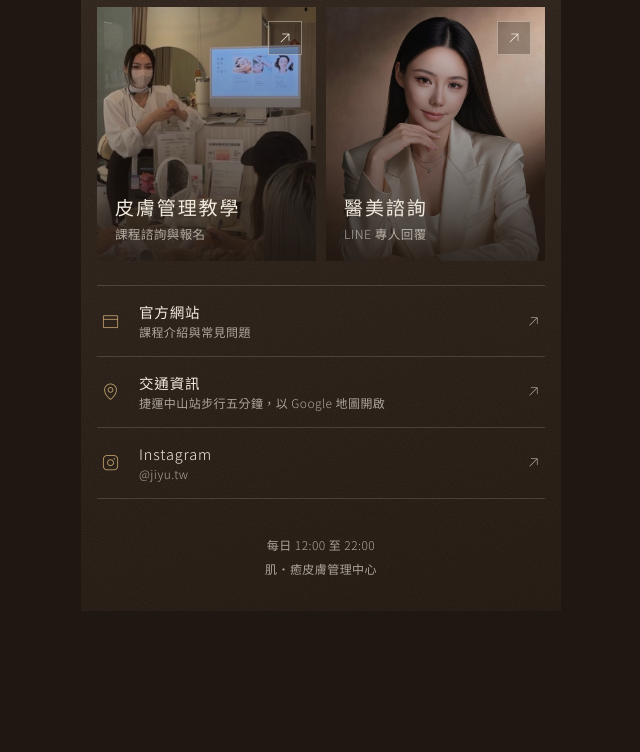
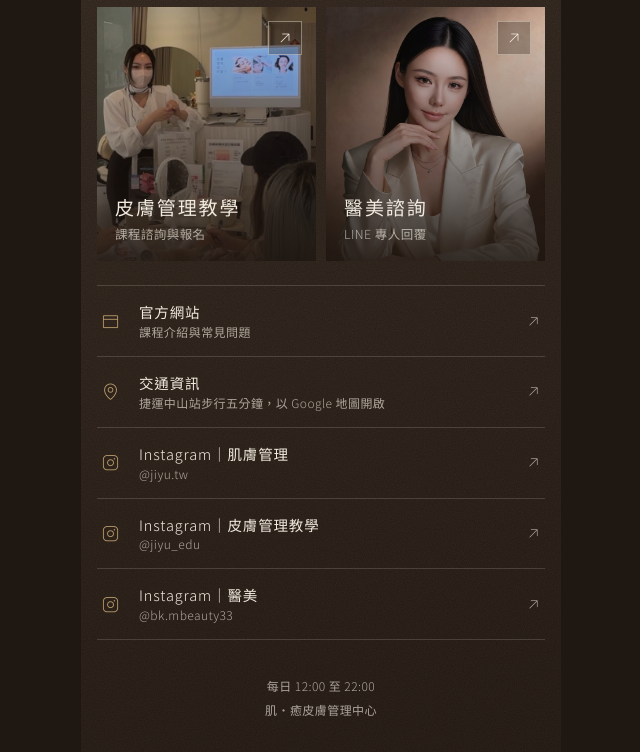
Before and after one commit to jiyu-skincare/jiyu-skincare.github.io, a plain HTML site: page links/index.html in a window 1280 px wide. Shown: the part 524-1276 px from the top of the page, without its empty margins (319-959 px from the left). Before the commit the page ends 1135 px from the top, so only its background shows below. Drawn offline with nearby package versions, Linux system fonts and the light colour scheme.

Commit message:
update: 2026-11-19 12:26 官網同步

```diff
--- a/links/index.html
+++ b/links/index.html
@@ -140,13 +140,23 @@ a:focus-visible{outline:1px solid var(--gold);outline-offset:3px}
       </a>
       <a class="row rise" style="--i:8" href="https://www.instagram.com/jiyu.tw/" target="_blank" rel="noopener">
         <i class="ph-light ph-instagram-logo" aria-hidden="true"></i>
-        <div><b>Instagram</b><span>@jiyu.tw</span></div>
+        <div><b>Instagram｜肌膚管理</b><span>@jiyu.tw</span></div>
+        <i class="ph-light ph-arrow-up-right arr" aria-hidden="true"></i>
+      </a>
+      <a class="row rise" style="--i:9" href="https://www.instagram.com/jiyu_edu/" target="_blank" rel="noopener">
+        <i class="ph-light ph-instagram-logo" aria-hidden="true"></i>
+        <div><b>Instagram｜皮膚管理教學</b><span>@jiyu_edu</span></div>
+        <i class="ph-light ph-arrow-up-right arr" aria-hidden="true"></i>
+      </a>
+      <a class="row rise" style="--i:10" href="https://www.instagram.com/bk.mbeauty33/" target="_blank" rel="noopener">
+        <i class="ph-light ph-instagram-logo" aria-hidden="true"></i>
+        <div><b>Instagram｜醫美</b><span>@bk.mbeauty33</span></div>
         <i class="ph-light ph-arrow-up-right arr" aria-hidden="true"></i>
       </a>
     </nav>
   </main>
 
-  <footer class="rise" style="--i:9">
+  <footer class="rise" style="--i:11">
     每日 12:00 至 22:00<br>
     肌·癒皮膚管理中心
   </footer>
```
